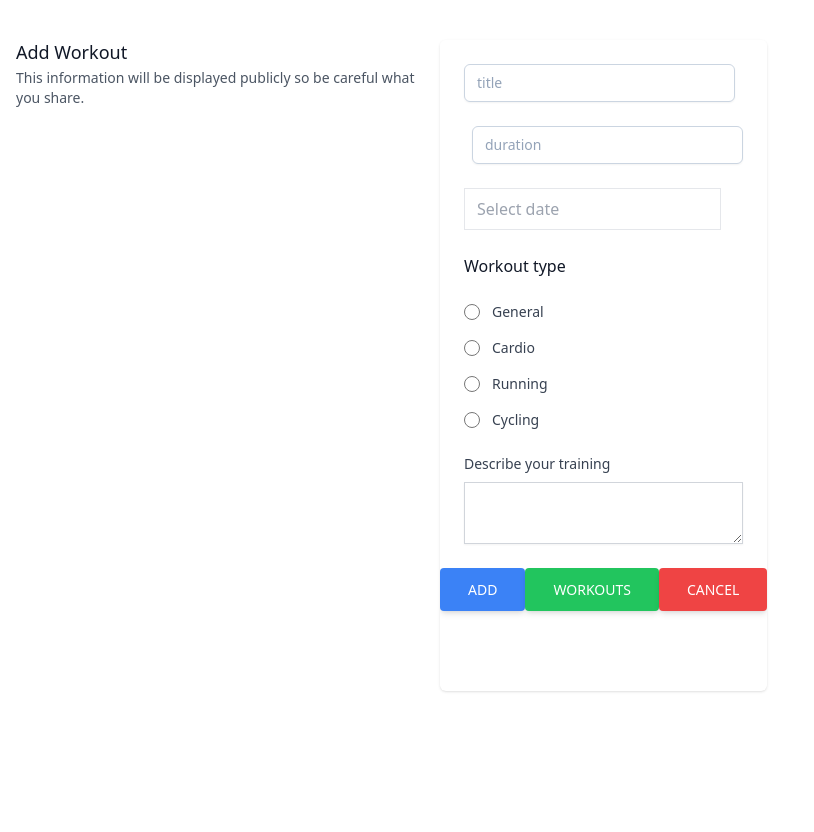
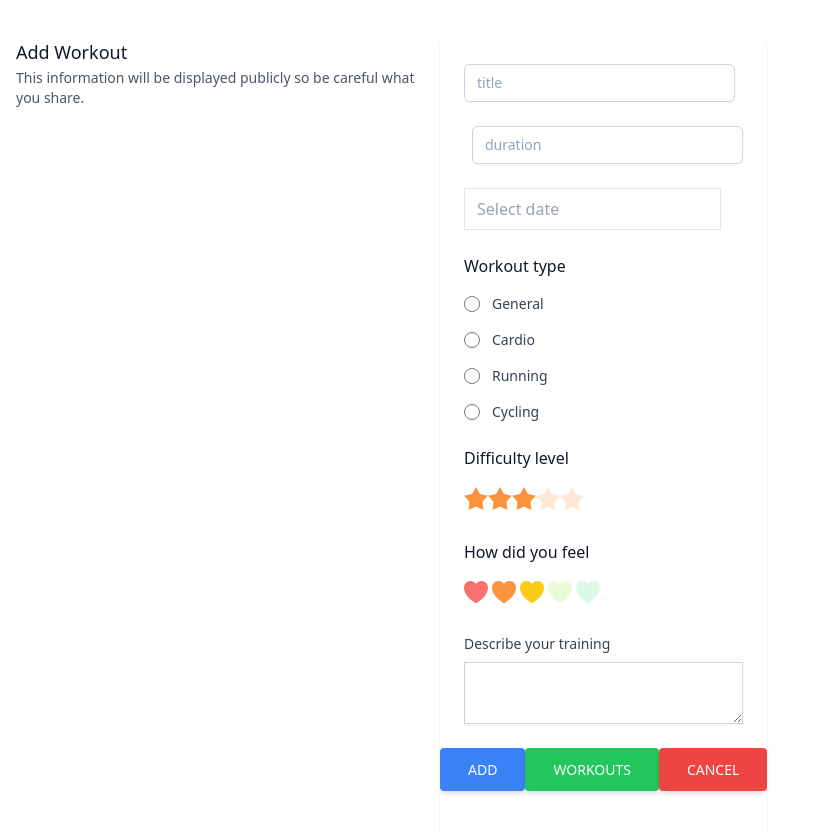
Before and after one commit to kktr/FitoFitFrontend, a Next.js app: page /addworkout in a window 1280 px wide. Shown: the top 832 px of the page, without its empty margins (0-814 px from the left). Before the commit the page ends 800 px from the top, so only its background shows below. Built offline with nearby package versions, Linux system fonts and the light colour scheme.

Commit message:
feat: add dumb difficult level and feelings

```diff
--- a/dtos/workout.ts
+++ b/dtos/workout.ts
@@ -39,6 +39,16 @@ export class Workout implements IWorkout {
   @IsIn(workoutsTypes)
   type!: IWorkoutsType;
 
+  @Max(5)
+  @Min(1)
+  @IsInt()
+  difficulty!: number;
+
+  @Max(5)
+  @Min(1)
+  @IsInt()
+  feelings!: number;
+
   @MaxLength(50)
   @MinLength(5)
   @IsString()
--- a/interfaces/IWorkout.ts
+++ b/interfaces/IWorkout.ts
@@ -8,9 +8,11 @@ export interface IWorkout {
   data?: string;
   type?: IWorkoutsType;
   description?: string;
+  difficulty?: number;
+  feelings?: number;
 }
 
-const workoutsTypes: IWorkoutsType[] = [
+export const workoutsTypes: IWorkoutsType[] = [
   'General',
   'Cardio',
   'Cycling',
--- a/package.json
+++ b/package.json
@@ -16,6 +16,7 @@
     "class-transformer": "^0.5.1",
     "class-validator": "^0.13.2",
     "cypress": "^9.5.3",
+    "daisyui": "^2.13.6",
     "moment": "^2.29.2",
     "next": "12.1.4",
     "react": "18.0.0",
--- a/pages/addworkout.tsx
+++ b/pages/addworkout.tsx
@@ -152,12 +152,13 @@ export default function AddWorkout() {
                   )}
                 </div>
 
-                <div>
-                  <legend className="text-base font-medium text-gray-900">
-                    Workout type
-                  </legend>
-                </div>
                 <div className="mt-4 space-y-4">
+                  <div>
+                    <legend className="text-base font-medium text-gray-900">
+                      Workout type
+                    </legend>
+                  </div>
+
                   <div className="flex items-center">
                     <input
                       id="general"
@@ -223,6 +224,112 @@ export default function AddWorkout() {
                   {errors.type && (
                     <span className="text-red-500">{errors.type.message}</span>
                   )}
+                </div>
+
+                <div className="mt-4 space-y-4">
+                  <legend className="text-base font-medium text-gray-900">
+                    Difficulty level
+                  </legend>
+
+                  <div className="rating">
+                    <input
+                      id="star1"
+                      {...(register('difficulty'),
+                      {
+                        setValueAs: (v) => parseInt(v),
+                      })}
+                      type="radio"
+                      value="1"
+                      className="mask mask-star-2 bg-orange-400"
+                    />
+
+                    <input
+                      {...(register('difficulty'),
+                      {
+                        setValueAs: (v) => parseInt(v),
+                      })}
+                      id="star2"
+                      type="radio"
+                      value="2"
+                      className="mask mask-star-2 bg-orange-400 checked"
+                    />
+
+                    <input
+                      {...(register('difficulty'),
+                      {
+                        setValueAs: (v) => parseInt(v),
+                      })}
+                      id="star3"
+                      type="radio"
+                      value="3"
+                      className="mask mask-star-2 bg-orange-400"
+                      checked
+                    />
+
+                    <input
+                      {...(register('difficulty'),
+                      {
+                        setValueAs: (v) => parseInt(v),
+                      })}
+                      id="star4"
+                      type="radio"
+                      value="4"
+                      className="mask mask-star-2 bg-orange-400"
+                    />
+
+                    <input
+                      {...(register('difficulty'),
+                      {
+                        setValueAs: (v) => parseInt(v),
+                      })}
+                      id="star"
+                      type="radio"
+                      value="5"
+                      className="mask mask-star-2 bg-orange-400"
+                    />
+                  </div>
+                  {errors.type && (
+                    <span className="text-red-500">{errors.type.message}</span>
+                  )}
+                </div>
+
+                <div className="mt-4 space-y-4">
+                  <legend className="text-base font-medium text-gray-900">
+                    How did you feel
+                  </legend>
+                  <div className="rating gap-1">
+                    <input
+                      {...register('feelings')}
+                      type="radio"
+                      value="1"
+                      className="mask mask-heart bg-red-400"
+                    />
+                    <input
+                      {...register('feelings')}
+                      type="radio"
+                      value="2"
+                      className="mask mask-heart bg-orange-400"
+                    />
+                    <input
+                      {...register('feelings')}
+                      type="radio"
+                      value="3"
+                      className="mask mask-heart bg-yellow-400"
+                      checked
+                    />
+                    <input
+                      {...register('feelings')}
+                      type="radio"
+                      value="4"
+                      className="mask mask-heart bg-lime-400"
+                    />
+                    <input
+                      {...register('feelings')}
+                      type="radio"
+                      value="5"
+                      className="mask mask-heart bg-green-400"
+                    />
+                  </div>
                 </div>
 
                 <div className="flex flex-col mb-6 md:w-full">
--- a/tailwind.config.js
+++ b/tailwind.config.js
@@ -6,5 +6,5 @@ module.exports = {
   theme: {
     extend: {},
   },
-  plugins: [],
+  plugins: [require('daisyui')],
 };
```
Also changed, not shown: 1 other file (tests, documents, lock files or other folders).
